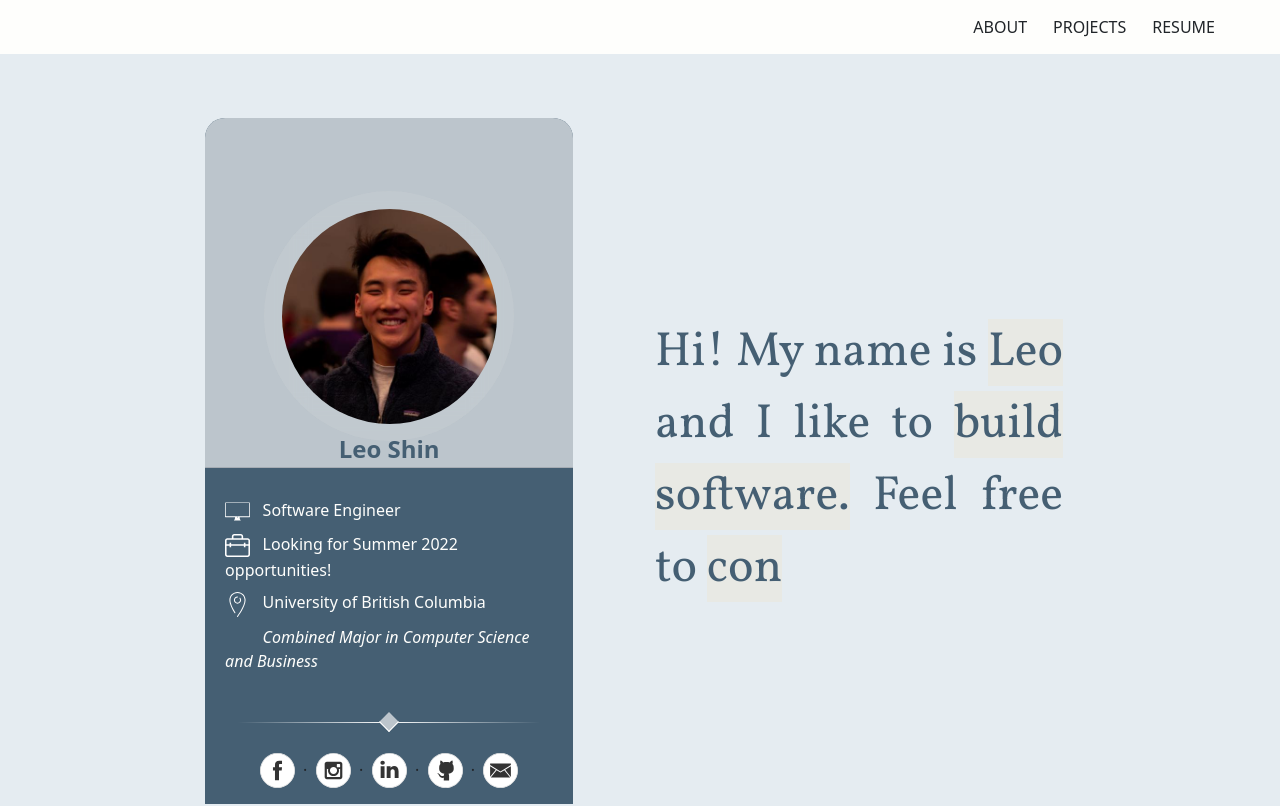
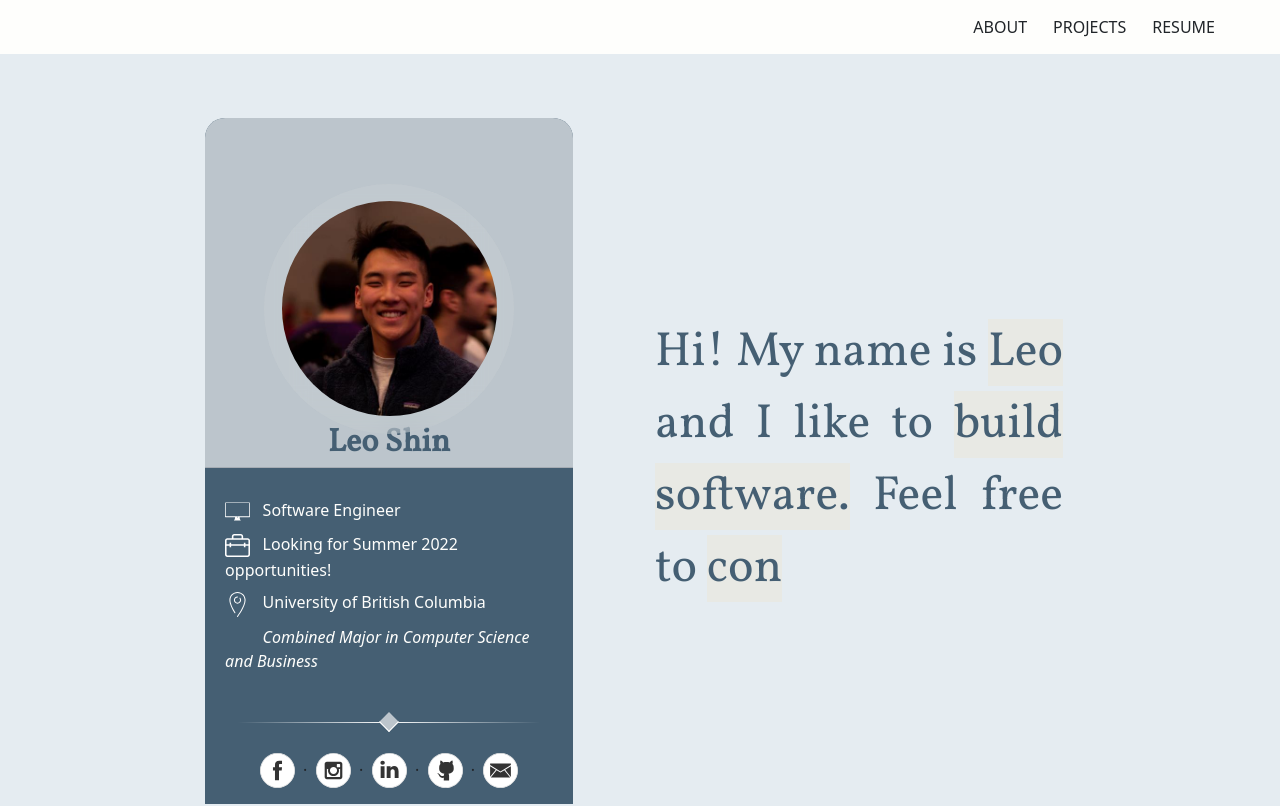
Before and after one commit to Shin-Leo/Portfolio, a React (Create React App) app: page / in a window 1280 px wide. Shown: the top 806 px of the page. Built offline with nearby package versions, Linux system fonts and the light colour scheme.

Commit message:
added custom scrollbar, added title and favicon, fixed spacing for resume button

```diff
--- a/public/index.html
+++ b/public/index.html
@@ -3,7 +3,7 @@
 
 <head>
   <meta charset="utf-8" />
-  <link rel="icon" href="%PUBLIC_URL%/favicon.ico" />
+  <link rel="icon" href="./images/code.png" />
   <meta name="viewport" content="width=device-width, initial-scale=1" />
   <meta name="theme-color" content="#000000" />
   <meta name="description" content="Web site created using create-react-app" />
@@ -25,7 +25,7 @@
       work correctly both with client-side routing and a non-root public URL.
       Learn how to configure a non-root public URL by running `npm run build`.
     -->
-  <title>React App</title>
+  <title>Leo Shin</title>
 </head>
 
 <body>
--- a/src/App.css
+++ b/src/App.css
@@ -90,9 +90,9 @@ body {
 #generated-text {
   font-size: xxx-large;
   font-family: 'Vollkorn', serif;
+  color: #455F73;
   width:100%;
   text-align: justify;
-  color: #455F73;
 }
 
 .tech-stack-headers {
@@ -142,7 +142,7 @@ body {
   margin: 30px auto 20px  auto;
   left: 0;
   right: 0;
-  margin-bottom: 7%;
+  margin-bottom: 9%;
 }
 
 .icon {
@@ -471,11 +471,32 @@ a { color: inherit;
   background-color: #455F73;
   color: #e5ecf1;
   border: none;
+  width: 12em;
+  height: 4em;
+}
+.resume-download:hover {
+  background-color: #e5ecf1;
+  border-color: #455F73;
+  color: #455F73;
 }
 
-.resume-download:hover {
+.resume-download:click {
   background-color: #e5ecf1;
+  border-color: #455F73;
   color: #455F73;
+}
+
+.resume-download:active {
+  background-color: #e5ecf1;
+  border-color: #455F73;
+  color: #455F73;
+}
+
+.resume-download:focus {
+  background-color: #e5ecf1;
+  border-color: #455F73;
+  color: #455F73;
+  box-shadow: 0 0 0 0.25rem #455f73;
 }
 
 .middle-resume-col {
@@ -489,3 +510,43 @@ a { color: inherit;
   margin: 0px 0px 0px 0px;
   min-width: 100%;
 }
+
+#full-name {
+  font-size: xx-large;
+  padding-top: 200px;
+  font-weight: bold;
+  font-family: 'Vollkorn', serif;
+  color: #455F73;
+}
+
+
+/* width */
+::-webkit-scrollbar {
+  width: 10px;
+}
+
+/* Track */
+::-webkit-scrollbar-track {
+  border-radius: 10px;
+}
+
+/* Handle */
+::-webkit-scrollbar-thumb {
+  background: #BCC5CC;
+  border-radius: 10px;
+}
+
+/* Handle on hover */
+::-webkit-scrollbar-thumb:hover {
+  background: #455F73;
+}
+::-webkit-scrollbar-thumb:active {
+  background: #455F73;
+}
+
+
+
+::-webkit-scrollbar-track-piece:start {
+  background: transparent;
+  margin-top: 56px;
+}
--- a/src/App.js
+++ b/src/App.js
@@ -81,14 +81,7 @@ function App() {
                         alt=""
                       ></img>
                     </div>
-                    <span
-                      style={{
-                        fontSize: "x-large",
-                        paddingTop: "200px",
-                        fontWeight: "bold",
-                        color: "#455F73"
-                      }}
-                    >
+                    <span id="full-name">
                       Leo Shin
                     </span>
                   </div>
```
Also changed, not shown: public/images/code.png (added), public/images/programming.png (added).
